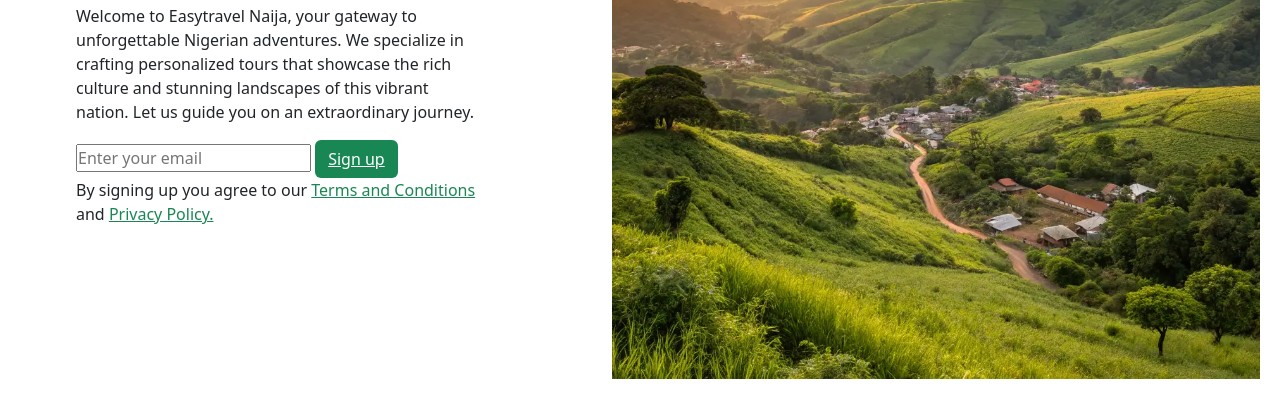
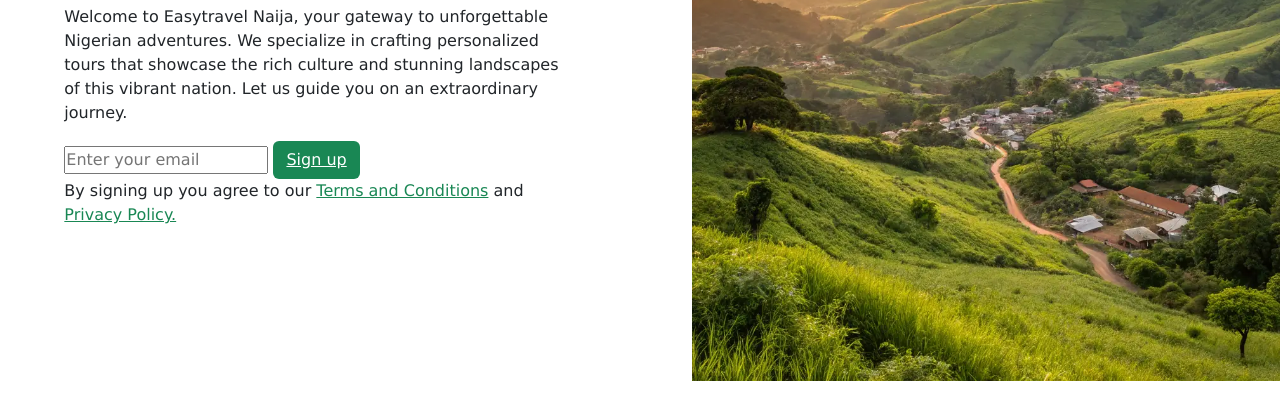
Before and after one commit to Bigted99/travel-website-for-blessing, a website: page index.html in a window 1280 px wide. Shown: the part 636-1042 px from the top of the page. Drawn offline with nearby package versions, Linux system fonts and the light colour scheme; a web font is replaced by a local one.

Commit message:
taking shape

```diff
--- a/assets/css/styles.css
+++ b/assets/css/styles.css
@@ -4,8 +4,8 @@
   margin: 0;
   padding: 0;
   box-sizing: border-box;
-
-    font-size: calc(6vw + vh)
+  font-family: 'Lucida Sans', 'Lucida Sans Regular', 'Lucida Grande', 'Lucida Sans Unicode', Geneva, Verdana, sans-serif;
+  font-size: calc(6vw + vh)
 }
 
 .container-custom {
@@ -69,19 +69,27 @@ main{
 .text-container-main{
     width: fit-content;
     padding: 11px 4rem;
+    font-size: calc(6vw + vh)
+
 }
 .heart-span{
     text-transform: capitalize;
-
+    font-weight: 700;
 }
 
 
 .text-container-main h1{
     width: 400px;
     padding-bottom: 3rem;
+
+
 }
+
+
 .text-container-main p {
     padding-top: 0;
+
+
 }
 
 
@@ -89,7 +97,10 @@ main{
 
 .main-img{
  height: 650px;
- padding: 1px 4rem;
+
+}
+.main-right{
+   padding: 1px 4rem;
 }
 
 
--- a/index.html
+++ b/index.html
@@ -55,11 +55,11 @@
 
 
  </nav>
- <main class="container-fluid d-flex justify-content-between align-content-center" >
+ <main class="container-fluid row" >
     <!-- <video autoplay muted loop id="myVideo">
         <source src="./assets/video/travel-asset-vid.webm" type="video/webm" alt="vecteezey.com">
       </video> -->
-         <div class="container-custom text-container-main d-flex flex-column justify-content-center">
+         <div class="container-custom text-container-main d-flex flex-column justify-content-center col-lg-5">
 
             <h1> Discover the <span class="heart-span text-success" >heart</span> of Nigeria with Us</h1>
             <p>Welcome to Easytravel Naija, your gateway to unforgettable Nigerian adventures. We specialize in crafting personalized tours that showcase the rich culture and stunning landscapes of this vibrant nation. Let us guide you on an extraordinary journey.</p>
@@ -70,7 +70,7 @@
 
 
          </div>
-      <div class="container-custom"><img class="main-img" src="./assets/img/tenweb_media_RA1E4LNT7.webp" alt=""></div>
+      <div class="container-custom col-lg-5 main-right"><img class="main-img" src="./assets/img/tenweb_media_RA1E4LNT7.webp" alt=""></div>
 
  </main>
 
```
